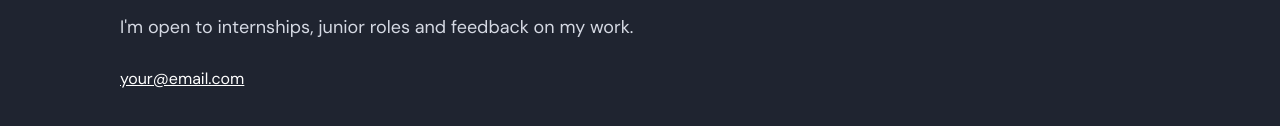
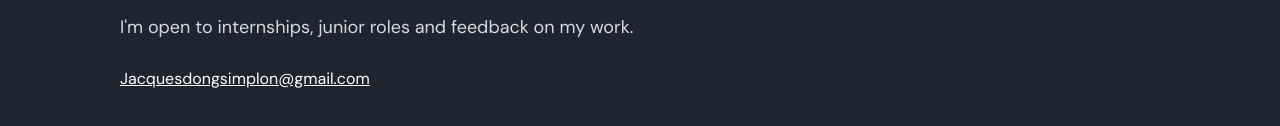
Before and after one commit to Yakeilestpasla/index.html, a plain HTML site: page index.html in a window 1280 px wide. Shown: the part 2286-2412 px from the top of the page. Drawn offline with Linux system fonts and the light colour scheme.

Commit message:
Update email address in contact section

```diff
--- a/index.html
+++ b/index.html
@@ -111,7 +111,7 @@ a{color:#2a4fd6}a:hover{color:#1b36a0}
 <h2 style="margin: 0; font-size: 32px">Let's talk</h2>
 <p style="margin: 0; font-size: 18px; color: #d5d9e3; max-width: 560px">I'm open to internships, junior roles and feedback on my work.</p>
 <div style="display: flex; flex-wrap: wrap; gap: 24px; font-size: 16px">
-<a href="jacquesdongsimplon@gmail.com" style="color: #ffffff; padding: 8px 0">your@email.com</a>
+<a href="jacquesdongsimplon@gmail.com" style="color: #ffffff; padding: 8px 0">Jacquesdongsimplon@gmail.com</a>
 
 </div>
 </div>
```
